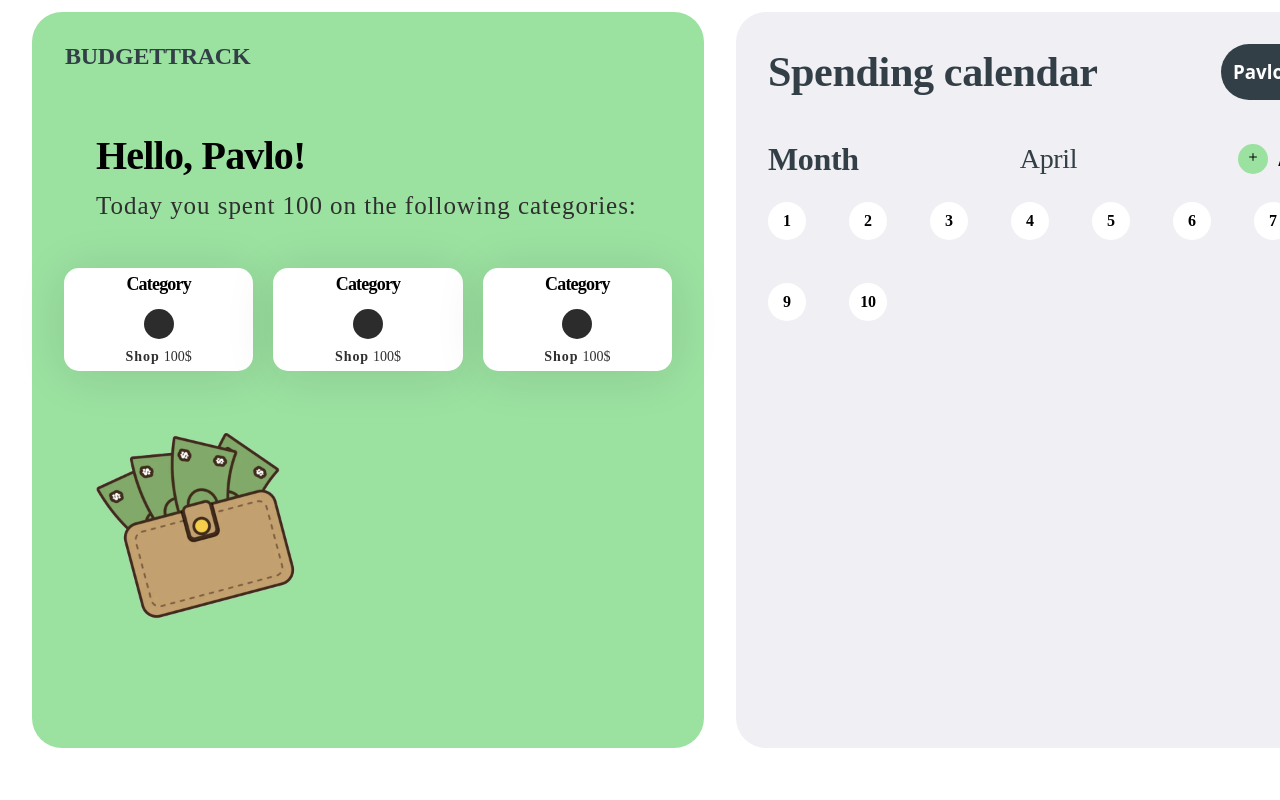
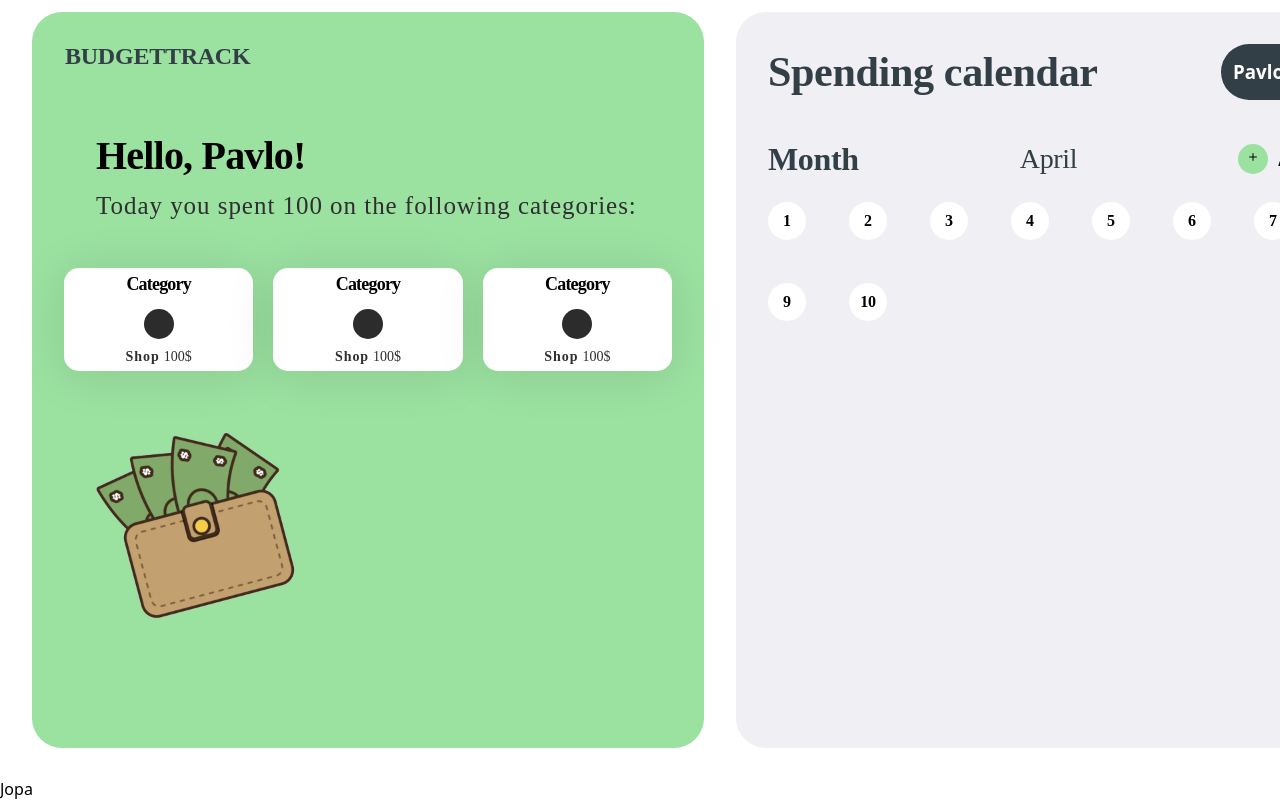
Before and after one commit to kulikp1/qualification, a React (Vite) app: page / in a window 1280 px wide. Shown: the part 820-1620 px from the top of the page. Built offline with nearby package versions, Linux system fonts and the light colour scheme.

Commit message:
update structure add user settings page

```diff
--- /dev/null
+++ b/src/components/UserSettingsPage/UserSettingsPage.jsx
@@ -0,0 +1,7 @@
+import css from "./UserSettingsPage.module.css";
+
+const UserSettingsPage = () => {
+  return <div className={css.settingsContainer}>Jopa</div>;
+};
+
+export default UserSettingsPage;
--- a/src/components/app/App.jsx
+++ b/src/components/app/App.jsx
@@ -1,12 +1,14 @@
 import "./App.css";
 import HomePage from "../../pages/Homepage/HomePage.jsx";
 import TrackerPage from "../../pages/TrackerPage/TrackerPage.jsx";
+import UserSettingsPage from "../../pages/UserSettingsPage/UserSettingsPage.jsx";
 
 function App() {
   return (
     <>
       <HomePage></HomePage>
       <TrackerPage></TrackerPage>
+      <UserSettingsPage></UserSettingsPage>
     </>
   );
 }
--- /dev/null
+++ b/src/pages/UserSettingsPage/UserSettingsPage.jsx
@@ -0,0 +1,10 @@
+import UserSettingsPage from "../../components/UserSettingsPage/UserSettingsPage";
+import styles from "./UserSettingsPage.module.css";
+
+export default function TrackerPage() {
+  return (
+    <div className={styles.TrackerPage}>
+      <UserSettingsPage />
+    </div>
+  );
+}
```
Also changed, not shown: src/components/UserSettingsPage/UserSettingsPage.module.css (added), src/pages/UserSettingsPage/UserSettingsPage.module.css (added).
